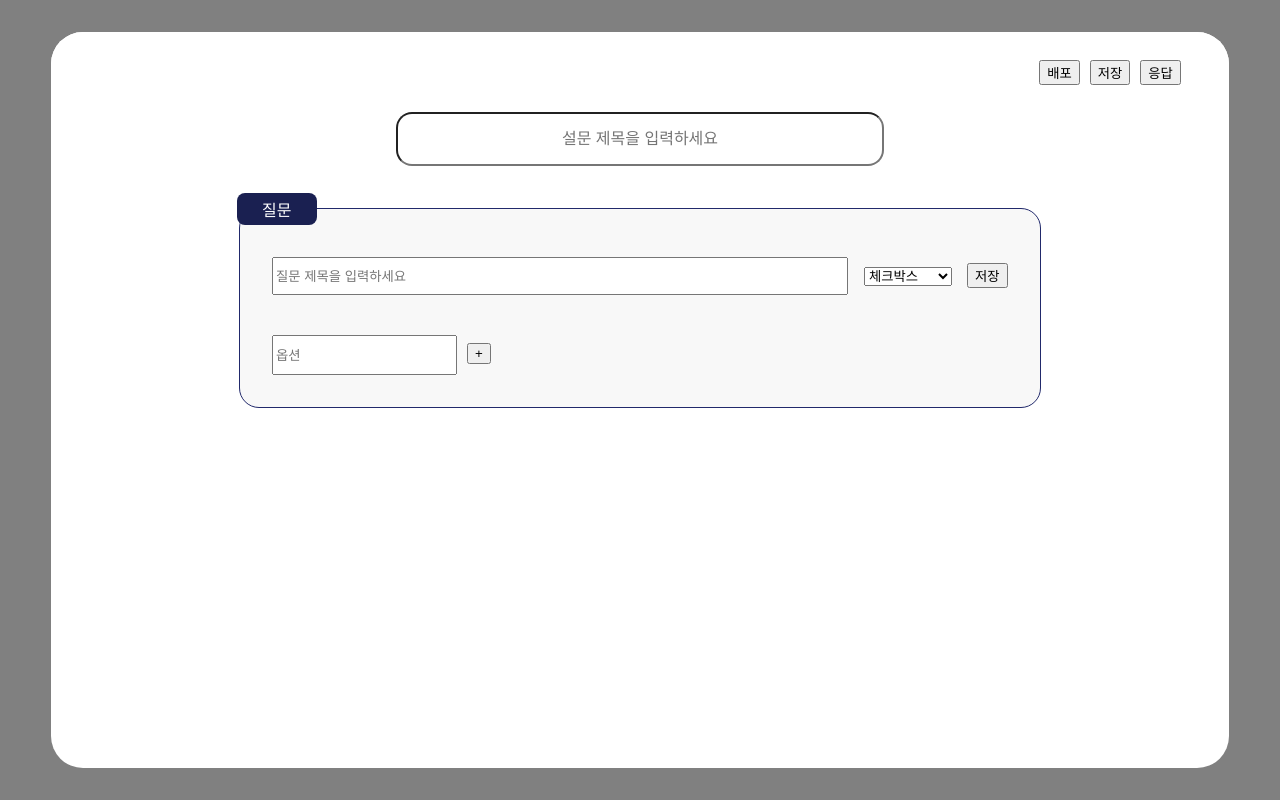
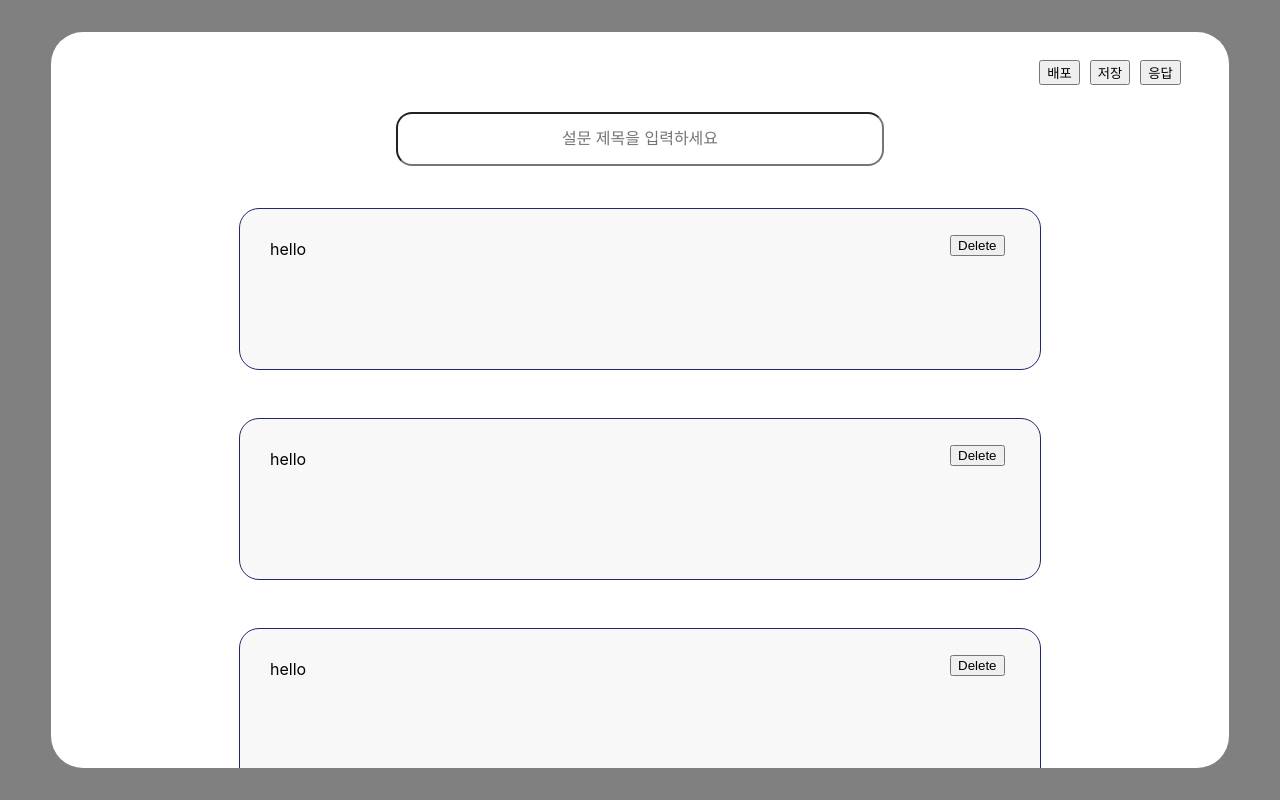
Before and after one commit to gnryu/surveine, a React (Create React App) app: page /about in a window 1280 px wide. Built offline with nearby package versions, Linux system fonts and the light colour scheme.

Commit message:
기본값 추가

```diff
--- a/src/pages/FormCreation.js
+++ b/src/pages/FormCreation.js
@@ -6,7 +6,11 @@ import { nanoid } from "nanoid";
 import QstOptions from "../formComponents/QstOptions";
 import axios from "axios";
 
-const DATA = [];
+const DATA = [
+  { qstId: "qweifef", qstTitle: "hello" },
+  { qstId: "qweifef", qstTitle: "hello" },
+  { qstId: "qweifef", qstTitle: "hello" },
+];
 const QptionDATA = [];
 //지나 부분
 
```
